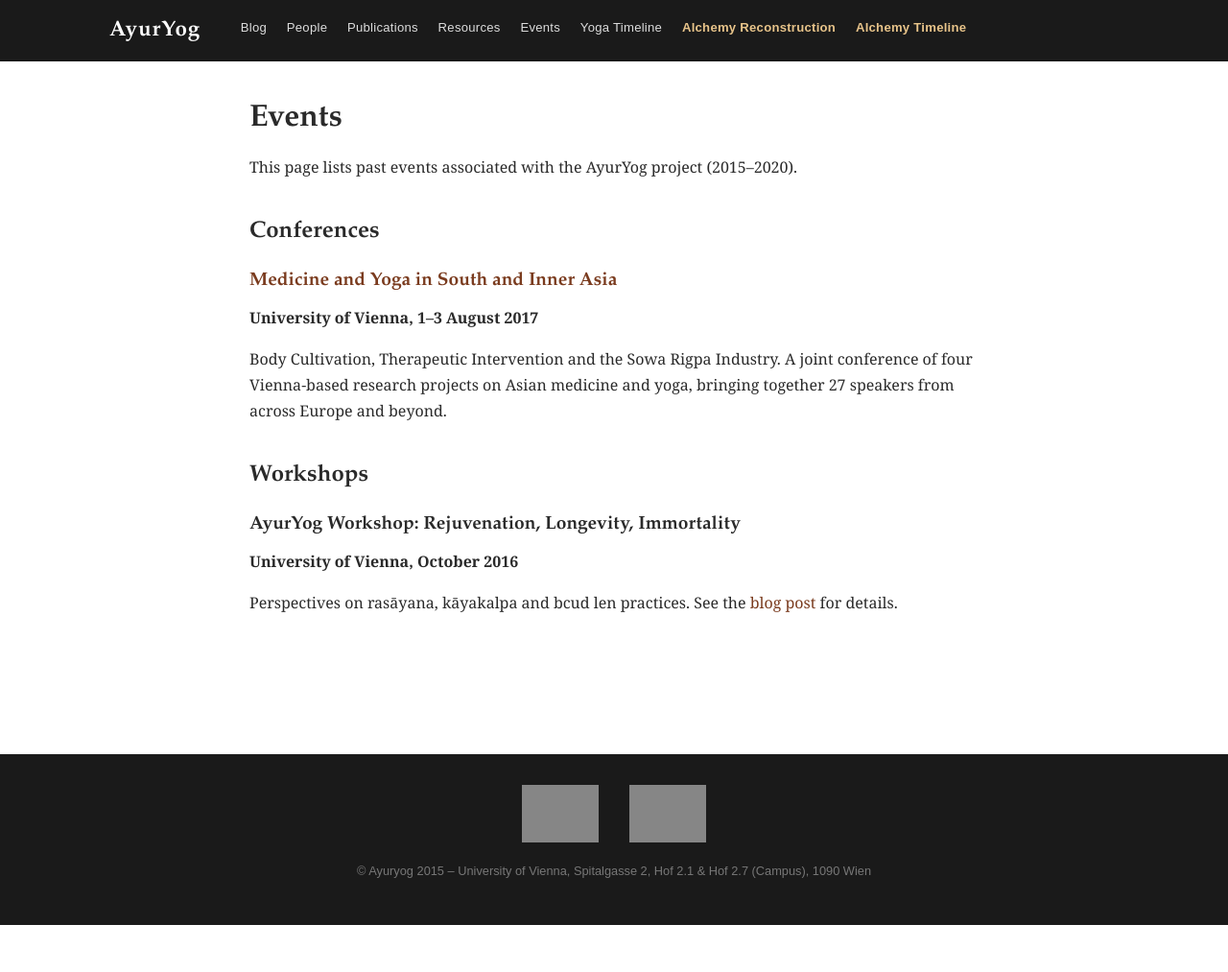
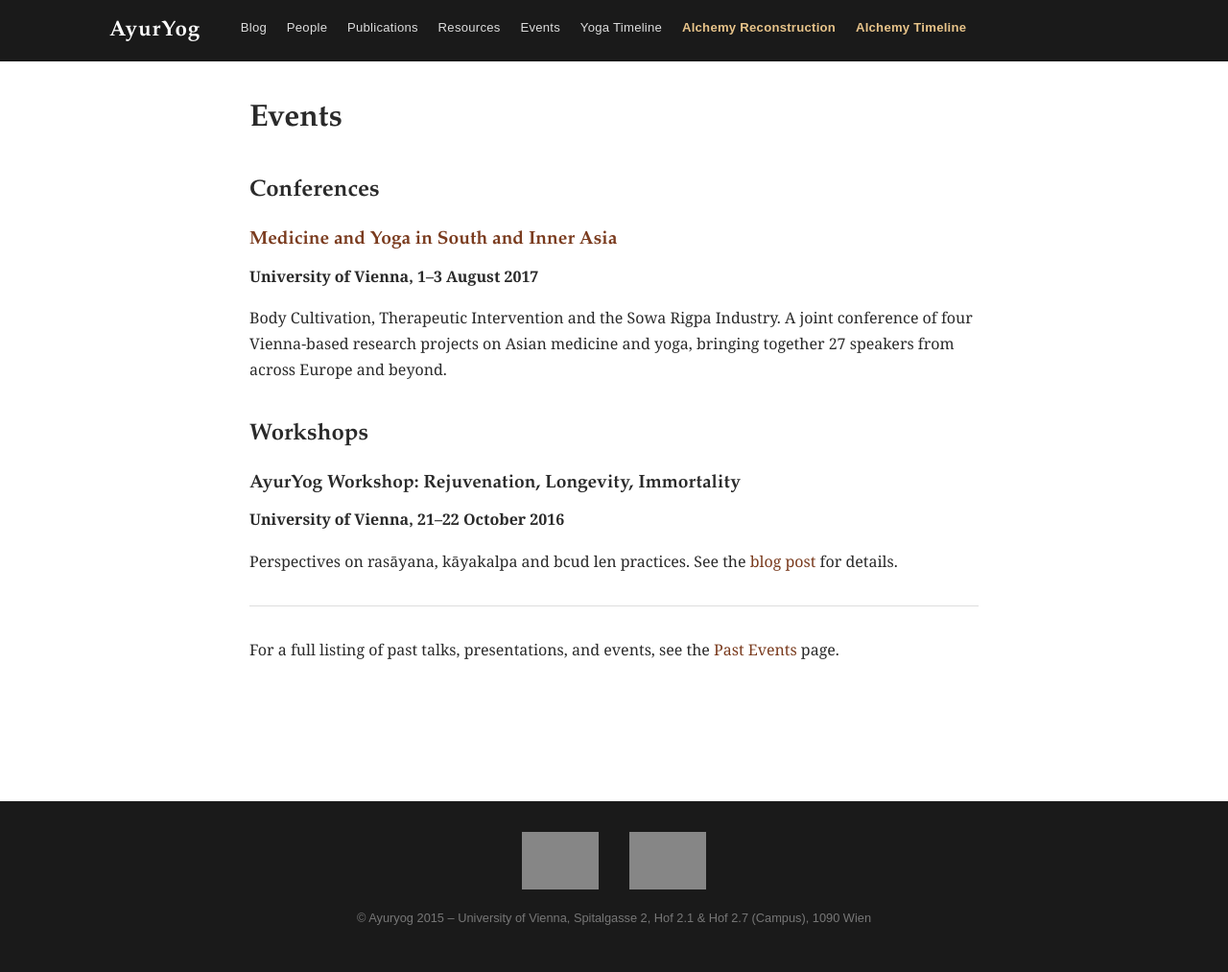
Before and after one commit to ayuryog-project/ayuryog-project.github.io, a Jekyll site: the page built from events.md, in a window 1280 px wide. Shown: the whole page at 96% size. Built offline with Jekyll 4.4.1, drawn with Linux system fonts in a browser that asks for light colours; before the commit the page ends 964 px from its top, so only the background shows below that; grey boxes are pictures that could not be loaded.

Commit message:
Add past events page and update navigation

```diff
--- a/_includes/header.html
+++ b/_includes/header.html
@@ -14,7 +14,13 @@
             <li><a href="{{ '/credits/' | relative_url }}">Credits</a></li>
           </ul>
         </li>
-        <li><a href="{{ '/events/' | relative_url }}">Events</a></li>
+        <li class="has-dropdown">
+          <a href="{{ '/events/' | relative_url }}">Events</a>
+          <ul class="dropdown">
+            <li><a href="{{ '/events/conference-medicine-yoga-2017/' | relative_url }}">Conference 2017</a></li>
+            <li><a href="{{ '/pastevents/' | relative_url }}">Past Events</a></li>
+          </ul>
+        </li>
         <li><a href="{{ '/timeline/' | relative_url }}">Yoga Timeline</a></li>
         <li><a href="{{ '/alchemy-reconstruction/' | relative_url }}" class="nav-highlight">Alchemy Reconstruction</a></li>
         <li><a href="{{ '/alchemy-timeline/' | relative_url }}" class="nav-highlight">Alchemy Timeline</a></li>
--- a/events.md
+++ b/events.md
@@ -3,8 +3,6 @@
 title: Events
 permalink: /events/
 ---
-
-This page lists past events associated with the AyurYog project (2015–2020).
 
 ## Conferences
 
@@ -16,6 +14,10 @@
 ## Workshops
 
 ### AyurYog Workshop: Rejuvenation, Longevity, Immortality
-**University of Vienna, October 2016**
+**University of Vienna, 21–22 October 2016**
 
 Perspectives on rasāyana, kāyakalpa and bcud len practices. See the [blog post]({{ '/blog/workshop-rasayana-kayakalpa-bcud-len/' | relative_url }}) for details.
+
+---
+
+For a full listing of past talks, presentations, and events, see the [Past Events]({{ '/pastevents/' | relative_url }}) page.
```
Also changed, not shown: pastevents.md (added, +97 -0 lines).
